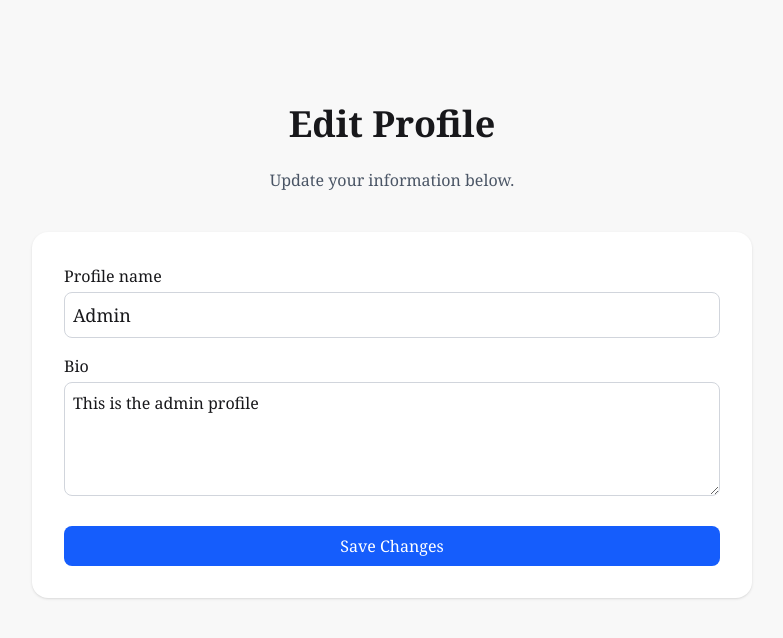
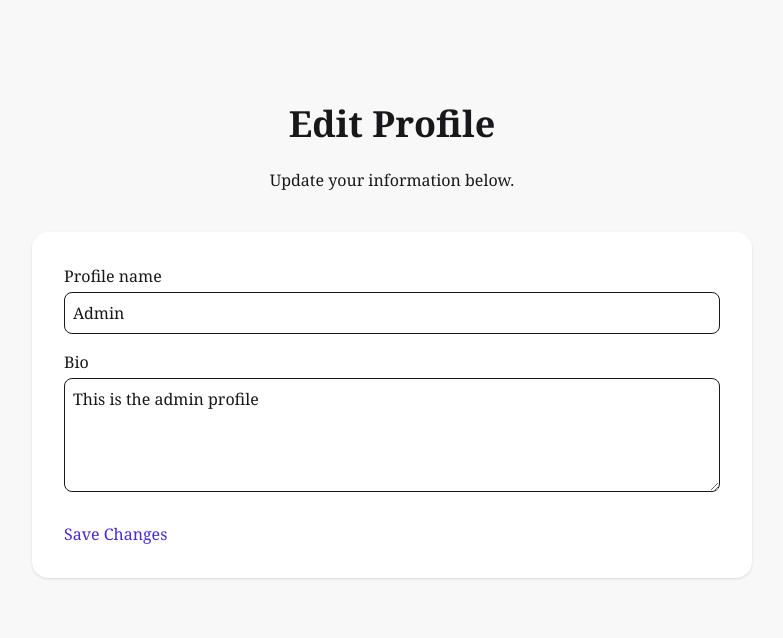
Before and after one commit to tylerboutwell/MiniPage, a Django app: page /profile/1/edit in a window 1280 px wide. Shown: the part 64-702 px from the top of the page, without its empty margins (248-1031 px from the left). Run offline with Django 5.2, Linux system fonts and the light colour scheme; a user stored in the database is signed in; data comes from the database, SQL or seed files in the repository; both versions use the stored data as it was after the commit; some libraries are stand-ins or nearby versions.

Commit message:
update edit_profile template and form so it works in dark mode also

```diff
--- a/profiles/forms.py
+++ b/profiles/forms.py
@@ -8,8 +8,8 @@ class ProfileForm(forms.ModelForm):
         model = Profile
         exclude = ['user']
         widgets = {
-            'profile_name': forms.TextInput(attrs={'class': 'w-full rounded-lg border border-gray-300 p-2 text-lg focus:outline-none focus:ring-2 focus:ring-blue-500'}),
-            'bio': forms.Textarea(attrs={'class': 'w-full p-2 border border-gray-300 rounded-lg focus:outline-none focus:ring-2 focus:ring-blue-500',
+            'profile_name': forms.TextInput(attrs={'class': 'p-2 w-full border rounded-lg'}),
+            'bio': forms.Textarea(attrs={'class': 'w-full p-2 border rounded-lg',
                 'rows': 4}),
 
         }
--- a/profiles/templates/profiles/edit_profile.html
+++ b/profiles/templates/profiles/edit_profile.html
@@ -4,9 +4,9 @@
 <div class="max-w-3xl mx-auto pt-16 px-6">
 
     <h1 class="h1 text-center mb-6">Edit Profile</h1>
-    <p class="text-gray-600 text-center mb-10">Update your information below.</p>
+    <p class="text-base-content text-center mb-10">Update your information below.</p>
 
-    <div class="bg-white p-8 rounded-2xl shadow hover:shadow-lg transition">
+    <div class="bg-base-100 p-8 rounded-2xl shadow hover:shadow-lg transition">
 
         <form action="{% url 'profiles:edit_profile' profile.id %}" method="post" class="space-y-6">
             {% csrf_token %}
@@ -20,7 +20,7 @@
                         </label>
                         {{ field }}
                         {% if field.errors %}
-                            <p class="text-red-600 text-sm mt-1">{{ field.errors|striptags }}</p>
+                            <p class="text-error text-sm mt-1">{{ field.errors|striptags }}</p>
                         {% endif %}
                     </div>
                 {% endfor %}
@@ -29,7 +29,7 @@
             <!-- Submit Button -->
             <button
                 type="submit"
-                class="w-full bg-blue-600 text-white py-2 rounded-lg hover:bg-blue-800 transition"
+                class="link link-primary link-hover"
             >
                 Save Changes
             </button>
--- a/theme/static/css/dist/styles.css
+++ b/theme/static/css/dist/styles.css
@@ -741,6 +741,17 @@
   .border-gray-300 {
     border-color: var(--color-gray-300);
   }
+  .border-primary {
+    border-color: var(--color-primary);
+  }
+  .border-primary-content\/50 {
+    border-color: var(--color-primary-content);
+  }
+  @supports (color: color-mix(in lab, red, red)) {
+    .border-primary-content\/50 {
+      border-color: color-mix(in oklab, var(--color-primary-content) 50%, transparent);
+    }
+  }
   .border-red-200 {
     border-color: var(--color-red-200);
   }
```
Also changed, not shown: db.sqlite3.
